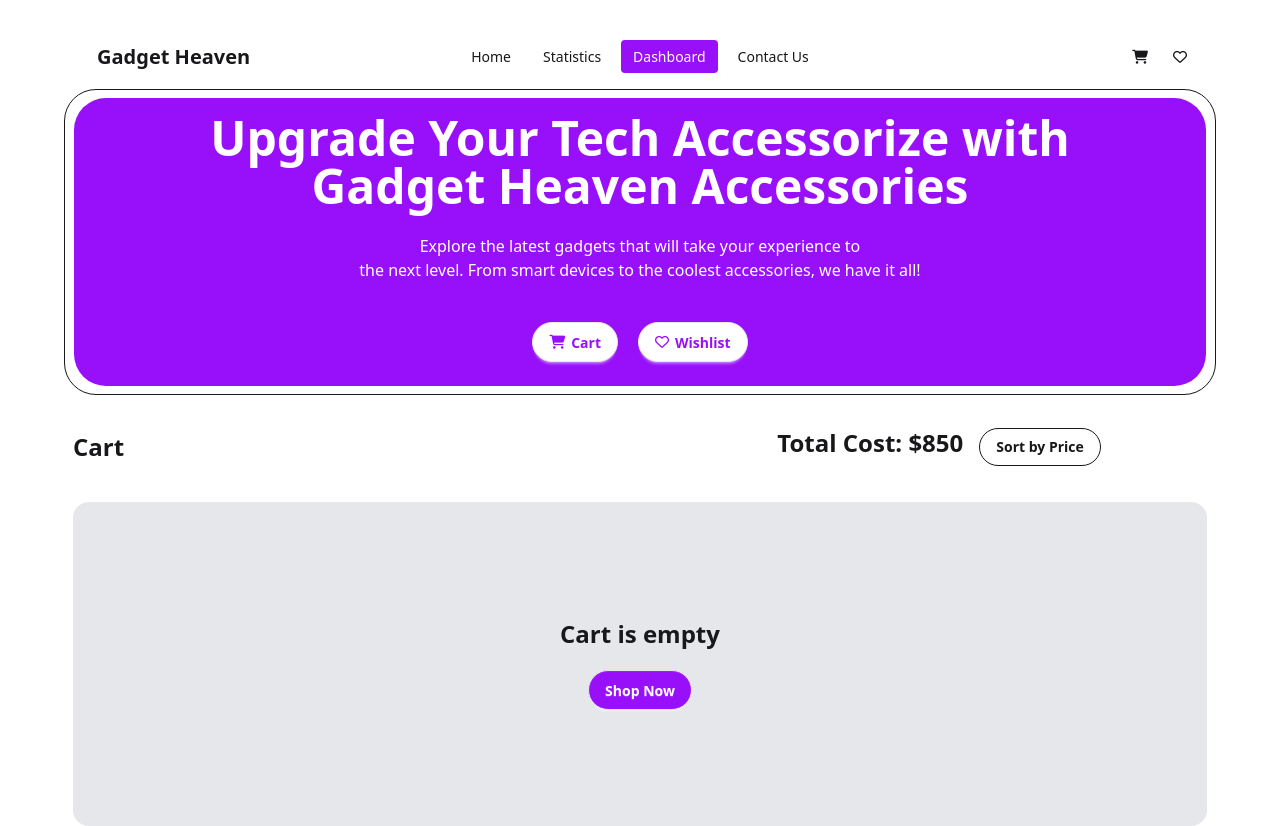
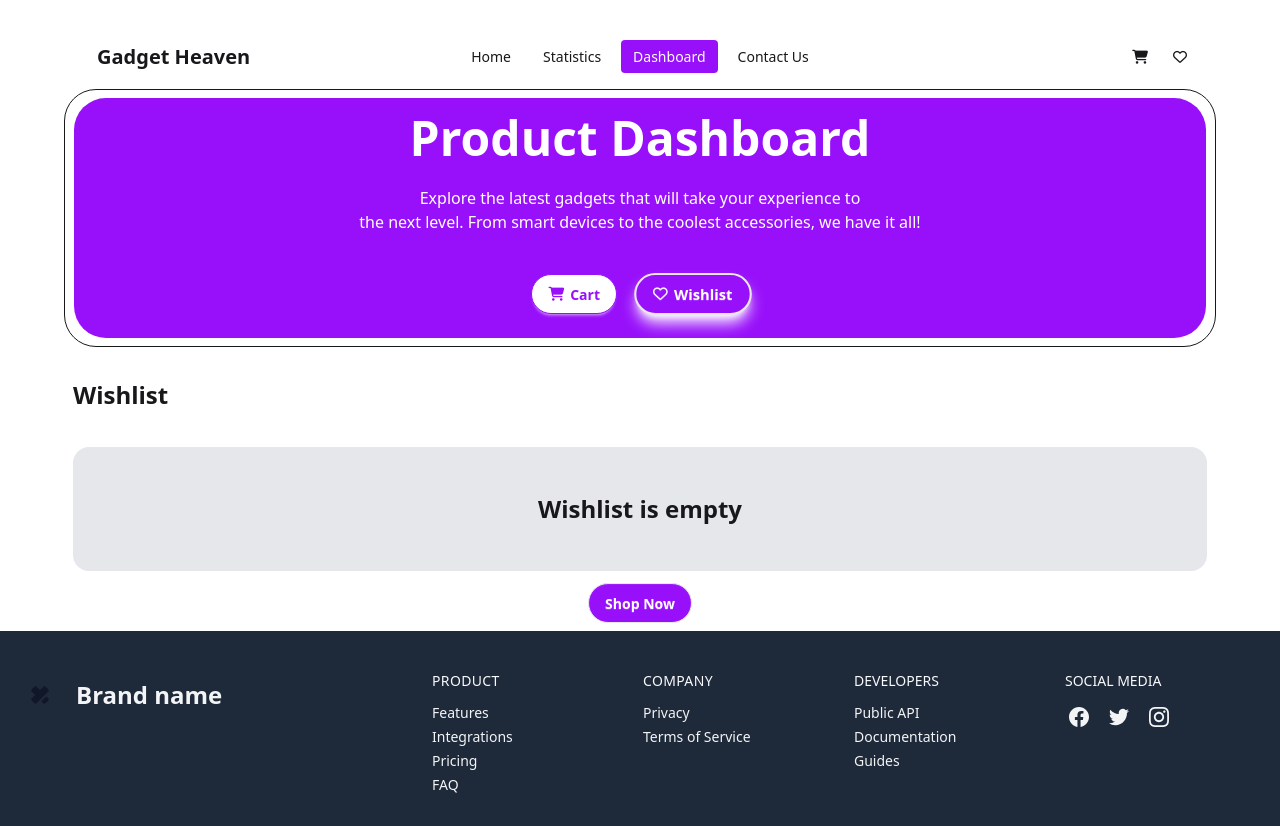
Before and after one commit to habibulalam/R-a8-Gadget-Heaven, a React (Vite) app: page /dashboard in a window 1280 px wide. Shown: the top 826 px of the page. Built offline with nearby package versions, Linux system fonts and the light colour scheme.

Commit message:
Cart and wishlist function added

```diff
--- a/src/App.jsx
+++ b/src/App.jsx
@@ -4,6 +4,10 @@ import './App.css'
 import Nav from './Components/Navbar/Nav'
 import Footer from './Components/Footer/Footer'
 import { createContext, useState } from 'react'
+
+import { ToastContainer, toast } from 'react-toastify';
+
+
 
 export const ProductContext = createContext(null);
 
@@ -19,7 +23,17 @@ function App() {
   const addToCart = (product) => {
     // console.log(product.product_id);
     setCartProduct([...cartProduct, product]);
-    alert("Product added to cart");
+    // alert("Product added to cart");
+    toast.success('Product added to Cart 🛒', {
+      position: "top-right",
+      autoClose: 5000,
+      hideProgressBar: false,
+      closeOnClick: true,
+      pauseOnHover: true,
+      draggable: true,
+      progress: undefined,
+      theme: "light",
+    });
 
   };
 
@@ -27,19 +41,48 @@ function App() {
   const addToWishlist = (product) => {
     // console.log(product.product_id);
     const exist = wishlistProduct.find((x) => x.product_id === product.product_id);
-    console.log(exist);
+    // console.log(exist);
 
     if (exist) {
-      return alert("Product already in wishlist");
+      // return alert("Product already in wishlist");
+      return toast.error('Product already in Wishlist ', {
+        position: "top-right",
+        autoClose: 5000,
+        hideProgressBar: false,
+        closeOnClick: true,
+        pauseOnHover: true,
+        draggable: true,
+        progress: undefined,
+        theme: "light",
+      });
     } else {
       setWishlistProduct([...wishlistProduct, product]);
+      toast.success('Product added to Wishlist 💖', {
+        position: "top-right",
+        autoClose: 5000,
+        hideProgressBar: false,
+        closeOnClick: true,
+        pauseOnHover: true,
+        draggable: true,
+        progress: undefined,
+        theme: "light",
+      });
     }
   };
 
   // --------------------------------------------------------------- Remove from cart function ----------------------------------------------------
   const removeFromCart = (product) => {
     setCartProduct(cartProduct.filter((x) => x.product_id !== product.product_id));
-    alert("Product removed from cart");
+    toast.error('Product removed from Cart ', {
+      position: "top-right",
+      autoClose: 5000,
+      hideProgressBar: false,
+      closeOnClick: true,
+      pauseOnHover: true,
+      draggable: true,
+      progress: undefined,
+      theme: "light",
+      });
   };
 
   // --------------------------------------------------------------- Wishlist to cart function ----------------------------------------------------
@@ -47,6 +90,16 @@ function App() {
     setCartProduct([...cartProduct, product]);
     const updatedWishlist = wishlistProduct.filter((x) => x.product_id !== product.product_id);
     setWishlistProduct(updatedWishlist);
+    toast.success('Added to Cart from Wishlist! 🛒', {
+      position: "top-right",
+      autoClose: 5000,
+      hideProgressBar: false,
+      closeOnClick: true,
+      pauseOnHover: true,
+      draggable: true,
+      progress: undefined,
+      theme: "light",
+    });
 
   };
 
@@ -62,10 +115,11 @@ function App() {
 
   return (
     <>
+      <ToastContainer />
       <ProductContext.Provider value={contextInfo}>
-      <Nav />
-      <Outlet />
-      <Footer />
+        <Nav />
+        <Outlet />
+        <Footer />
       </ProductContext.Provider>
     </>
   )
--- a/src/Components/Dashboard/Dashboard.jsx
+++ b/src/Components/Dashboard/Dashboard.jsx
@@ -7,11 +7,22 @@ const Dashboard = () => {
 
     const { cartProduct, wishlistProduct, addToCart, addToWishlist, removeFromCart, wishlistToAddCart } = useContext(ProductContext);
 
+    // is cart tab active
+    const [isCartActive, setIsCartActive] = useState(false);
+
+    // total price
+    const [totalCost, setTotalCost] = useState(0);
+
+
     const [currentCartProduct, setCurrentCartProduct] = useState(cartProduct);
     console.log(currentCartProduct);
 
     useEffect(() => {
         setCurrentCartProduct(cartProduct);
+        const totalAmount = cartProduct.reduce((acc, item) => acc + item.price, 0);
+        // console.log(totalAmount);
+        setTotalCost(totalAmount);
+
     }, [cartProduct]);
 
     return (
@@ -21,7 +32,7 @@ const Dashboard = () => {
                 <div className="flex flex-col justify-center items-center rounded-4xl bg-purple-600 text-white">
                     <div className="hero-content text-center">
                         <div className="">
-                            <h1 className="text-5xl font-bold">Upgrade Your Tech Accessorize with <br /> Gadget Heaven Accessories</h1>
+                            <h1 className="text-5xl font-bold">Product Dashboard</h1>
                             <p className="py-6">
                                 Explore the latest gadgets that will take your experience to <br /> the next level. From smart devices to the coolest accessories, we have it all!
                             </p>
@@ -29,11 +40,25 @@ const Dashboard = () => {
                         </div>
                     </div>
 
-                    {/* Cart and wishlist button */}
+                    {/* Cart and Wishlist buttons */}
                     <div className="flex justify-center items-center gap-5 mb-6">
-                        <button className="btn bg-white text-purple-600 rounded-4xl hover:scale-105 duration-700"><i className="fa-solid fa-cart-shopping"></i> Cart</button>
-                        <button className="btn bg-white text-purple-600 rounded-4xl hover:scale-105 duration-700"><i className="fa-regular fa-heart"></i> Wishlist</button>
+                        <button
+                            onClick={() => setIsCartActive(true)}
+                            className={`btn rounded-4xl hover:scale-105 duration-700
+      ${isCartActive ? "bg-purple-600 text-white scale-105 border-2 shadow-lg shadow-white" : "bg-white text-purple-600 border border-purple-600"}`}
+                        >
+                            <i className="fa-solid fa-cart-shopping"></i> Cart
+                        </button>
+
+                        <button
+                            onClick={() => setIsCartActive(false)}
+                            className={`btn rounded-4xl hover:scale-105 duration-700
+      ${!isCartActive ? "bg-purple-600 text-white scale-105 border-2 shadow-lg shadow-white" : "bg-white text-purple-600 border border-purple-600"}`}
+                        >
+                            <i className="fa-regular fa-heart"></i> Wishlist
+                        </button>
                     </div>
+
                 </div>
 
 
@@ -42,18 +67,18 @@ const Dashboard = () => {
             {/* Cart and wishlist container section */}
             <section className="max-w-[1540px] w-[90%] mx-auto px-[9px] py-2">
                 {/* Cart Container */}
-                <div>
+                <div className={`${isCartActive ? "block" : "hidden"}`}>
                     {/* Text sort and purchase button container */}
                     <div>
                         <div className="flex items-center justify-between py-6 mb-3">
                             <h3 className="text-2xl font-bold">Cart</h3>
                             <div>
                                 <div>
-                                    <span className="text-2xl font-semibold mr-4">Total Cost: $850</span>
-                                    <button className="px-4 py-2 border border-purple rounded-3xl text-sm font-semibold">
-                                        Sort by Price
+                                    <span className="text-2xl font-semibold mr-4">Total Cost: ${totalCost}</span>
+                                    <button className="px-4 py-2 border border-purple-600 rounded-3xl text-sm font-semibold hover:scale-105 duration-500 active:scale-90">
+                                        <i className="fa-solid fa-arrow-down-wide-short"></i> Sort by Price
                                     </button>
-                                    <button className="px-4 py-2 border border-purple rounded-3xl text-sm font-semibold text-white ml-2 bg-purple">
+                                    <button className="px-4 py-2 border border-purple-600 bg-purple-600 rounded-3xl text-sm font-semibold text-white ml-2 hover:scale-105 duration-500 active:scale-90">
                                         Purchase
                                     </button>
                                 </div>
@@ -62,13 +87,10 @@ const Dashboard = () => {
                     </div>
 
                     {/* Cart item container */}
-                    <div className="bg-gray-200 p-3 rounded-2xl">
+                    <div className="bg-gray-200 p-3 rounded-2xl mb-3">
                         {/* Cart */}
-                        {currentCartProduct.length === 0 ? <div className="flex flex-col items-center justify-center h-[300px]">
-                            <h1 className="text-2xl font-semibold text-center mb-5">Cart is empty</h1>
-                            <div className="text-center">
-                                <Link to={"/"} className="btn bg-purple-600 hover:border-purple-600 hover:scale-105 text-white rounded-4xl">Shop Now</Link>
-                            </div>
+                        {currentCartProduct.length === 0 ? <div className="flex flex-col items-center justify-center h-[100px]">
+                            <h1 className="text-2xl font-semibold text-center">Cart is empty</h1>
                         </div> :
                             currentCartProduct.map((product, index) => (
                                 <div key={index} className="border rounded-xl p-5 bg-white mb-5 relative">
@@ -108,6 +130,76 @@ const Dashboard = () => {
                             ))
                         }
                     </div>
+                    {/* Navigate to home */}
+                    <div className="text-center">
+                        <Link to={"/"} className="btn bg-purple-600 hover:border-purple-600 hover:scale-105 text-white rounded-4xl">Shop Now</Link>
+                    </div>
+                </div>
+
+
+                {/* Wishlist container */}
+                <div className={`${isCartActive ? "hidden" : "block"}`}>
+                    {/* Text sort and purchase button container */}
+                    <div>
+                        <div className="flex items-center justify-between py-6 mb-3">
+                            <h3 className="text-2xl font-bold">Wishlist</h3>
+                        </div>
+                    </div>
+
+                    {/* Wishlist item container */}
+                    <div className="bg-gray-200 p-3 rounded-2xl mb-3">
+                        {/* Cart */}
+                        {wishlistProduct.length === 0 ? <div className="flex flex-col items-center justify-center h-[100px]">
+                            <h1 className="text-2xl font-semibold text-center">Wishlist is empty</h1>
+                        </div> :
+                            wishlistProduct.map((product, index) => (
+                                <div key={index} className="border rounded-xl p-5 bg-white mb-5 relative">
+                                    {/* Info container */}
+                                    <div className="flex justify-between">
+                                        {/* Left side content */}
+                                        <div className="flex items-center gap-8">
+                                            <div className="flex justify-center items-center border-2 border-x-0 border-purple-600 rounded-full h-10 w-10">
+                                                <h1 className="text-2xl">{index + 1}</h1>
+                                            </div>
+                                            <div className="overflow-hidden">
+                                                <img
+                                                    src={product.product_image}
+                                                    className="w-[300px] h-[160px] rounded-lg"
+                                                    alt={product.product_title}
+                                                />
+                                            </div>
+                                            <div>
+                                                <h2 className="font-semibold text-2xl mb-2">{product.product_title}</h2>
+                                                <p className="font-semibold text-base text-text-clr mb-1">
+                                                    {product.description}
+                                                </p>
+                                                <p className="font-medium text-lg mb-2">Price: ${product.price}</p>
+                                                <div>
+                                                    <button
+                                                        onClick={() => wishlistToAddCart(product)}
+                                                        className="btn bg-purple-600 hover:border-purple-600 hover:scale-105 text-white rounded-4xl">
+                                                        <i className="fa-solid fa-cart-shopping"></i> Add to Cart</button>
+                                                </div>
+                                            </div>
+                                        </div>
+
+                                        {/* Right side content */}
+                                        <div className="flex items-center gap-3">
+                                            <button
+                                                onClick={() => removeFromCart(product)}
+                                                className="btn text-red-600 border border-red-600 rounded-full px-2 py-1 bg-red-100 hover:scale-105 duration-700">
+                                                Remove
+                                            </button>
+                                        </div>
+                                    </div>
+                                </div>
+                            ))
+                        }
+                    </div>
+                    {/* Navigate to home */}
+                    <div className="text-center">
+                        <Link to={"/"} className="btn bg-purple-600 hover:border-purple-600 hover:scale-105 text-white rounded-4xl">Shop Now</Link>
+                    </div>
                 </div>
             </section>
         </div>
```
